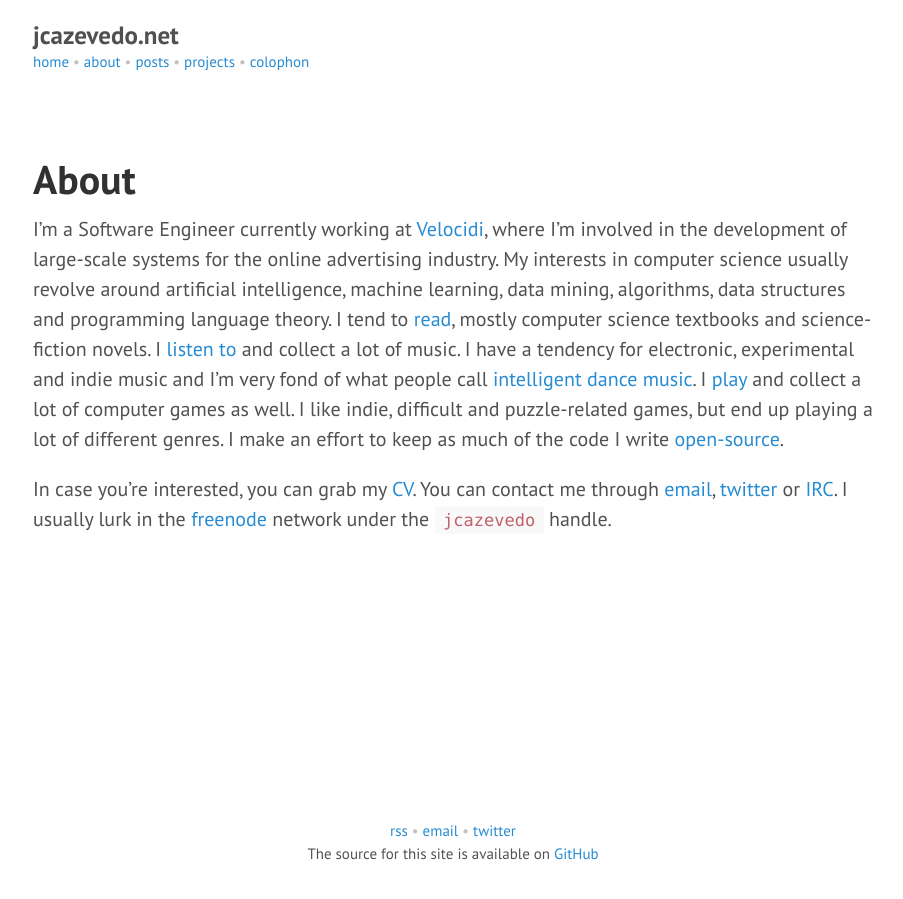
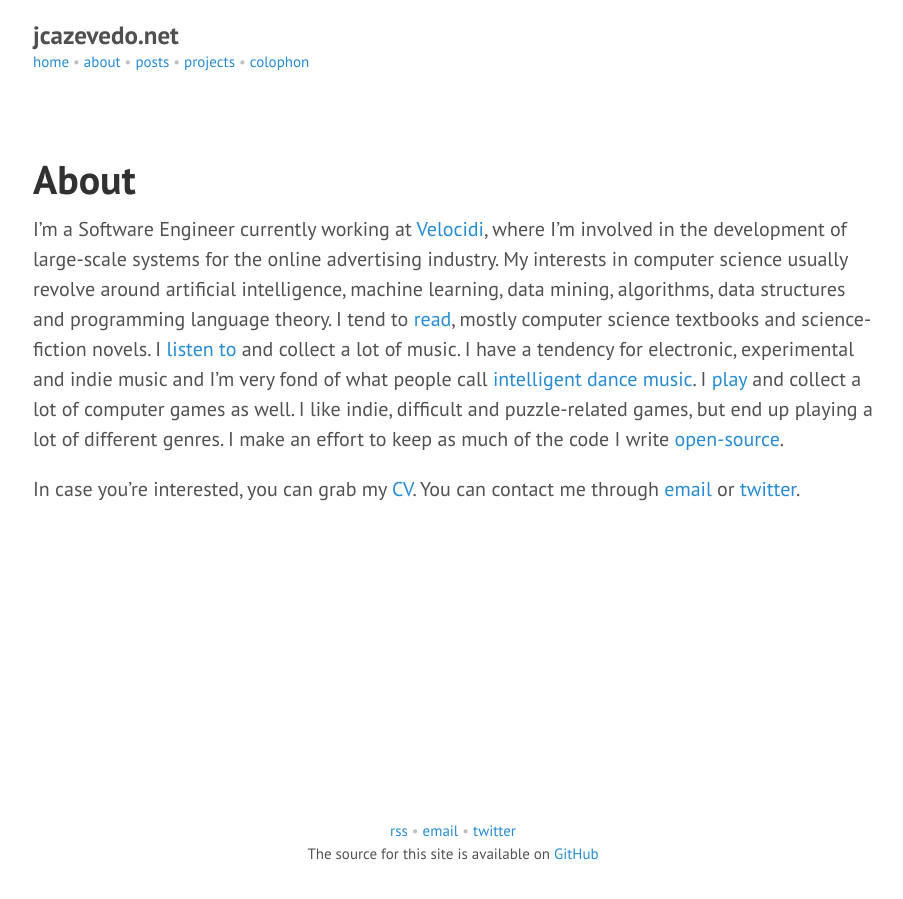
Before and after one commit to jcazevedo/jcazevedo.net, a Jekyll site: the page built from about.md, in a window 1280 px wide. Shown: the whole page, without its empty margins (187-1090 px from the left). Built offline with Jekyll 4.4.1, drawn with Linux system fonts in a browser that asks for light colours.

Commit message:
Update about page

```diff
--- a/about.md
+++ b/about.md
@@ -19,12 +19,10 @@ genres. I make an effort to keep as much of the code I write
 [open-source][github].
 
 In case you're interested, you can grab my [CV][cv]. You can contact me through
-[email][email], [twitter][twitter] or [IRC][irc]. I usually lurk in the
-[freenode][freenode] network under the `jcazevedo` handle.
+[email][email] or [twitter][twitter].
 
 [cv]: /contents/cv.pdf
 [email]: mailto:joao.c.azevedo@gmail.com
-[freenode]: http://freenode.net/
 [github]: https://github.com/jcazevedo
 [goodreads]: http://www.goodreads.com/jcazevedo
 [idm]: http://en.wikipedia.org/wiki/Intelligent_dance_music
```
